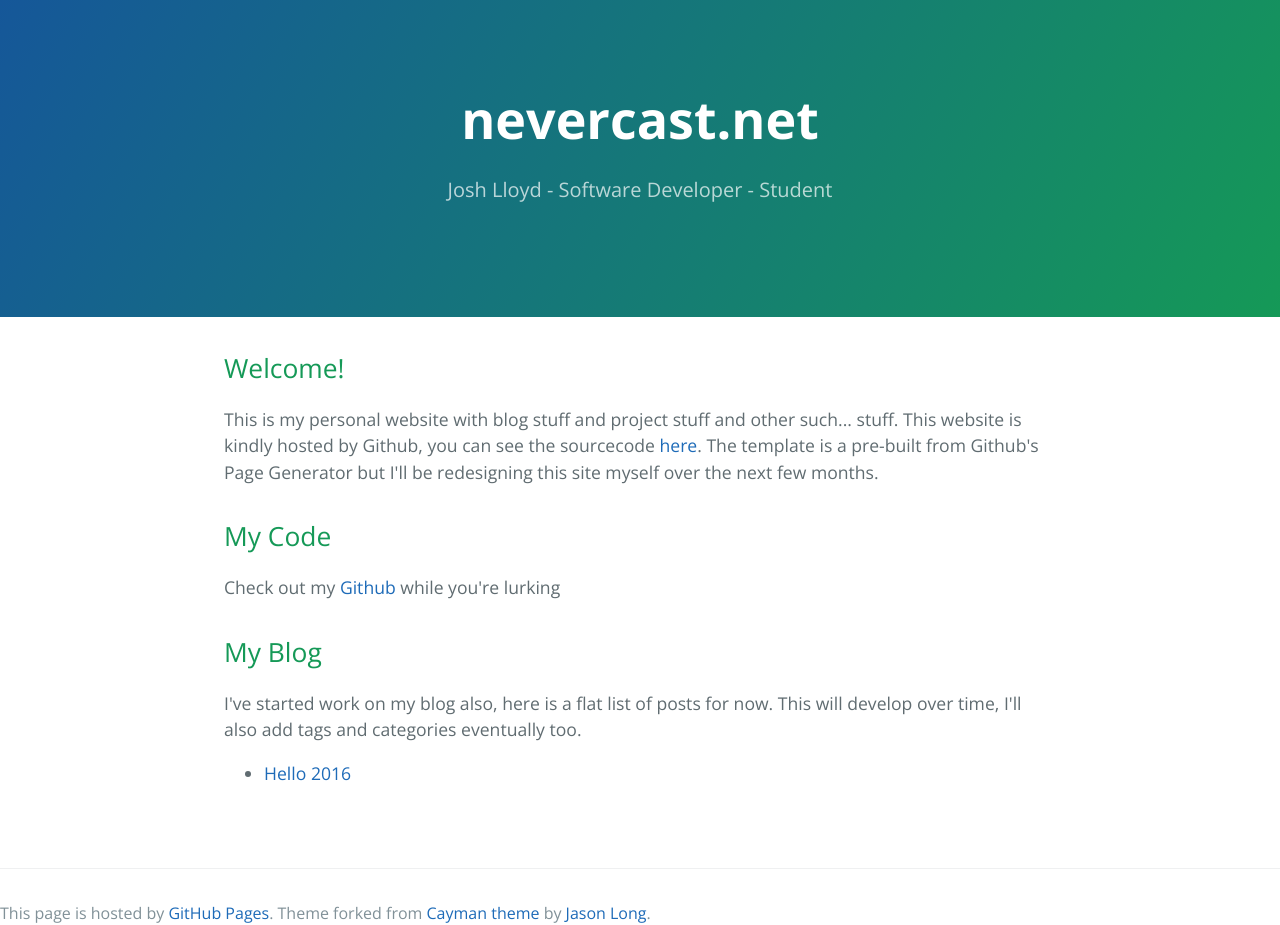
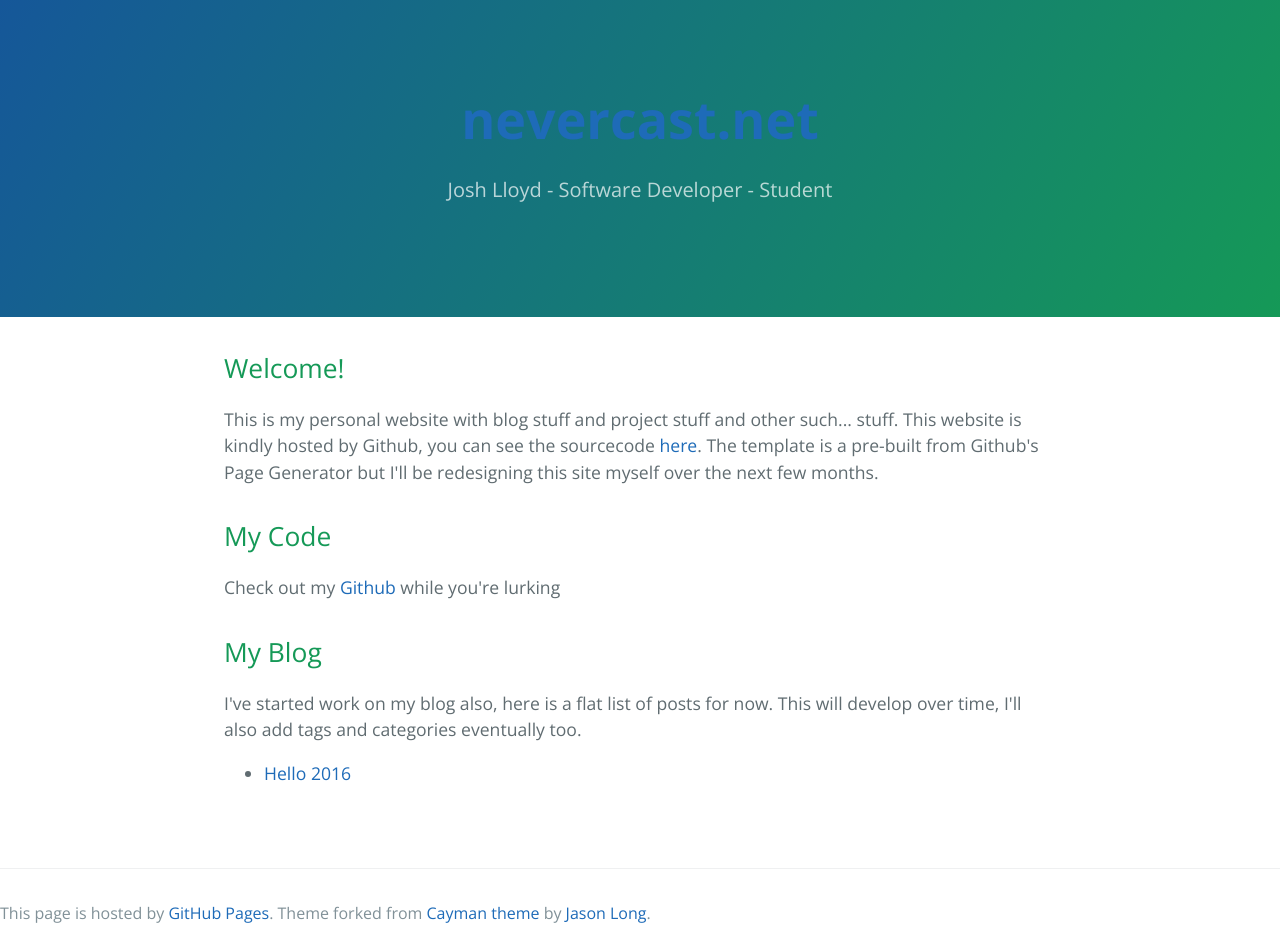
Before and after one commit to nevercast/nevercast.github.io, a Jekyll site: the page built from index.html, in a window 1280 px wide. Built offline with Jekyll 4.4.1, drawn with Linux system fonts in a browser that asks for light colours.

Commit message:
make the header a link to home.
need a better head style

```diff
--- a/_includes/header.html
+++ b/_includes/header.html
@@ -1,5 +1,5 @@
 
     <section class="page-header">
-      <h1 class="project-name">{{ page.title }}</h1>
+      <h1 class="project-name"><a href="/">{{ page.title }}</a></h1>
       <h2 class="project-tagline">{{ page.subtitle }}</h2>
     </section>
```
